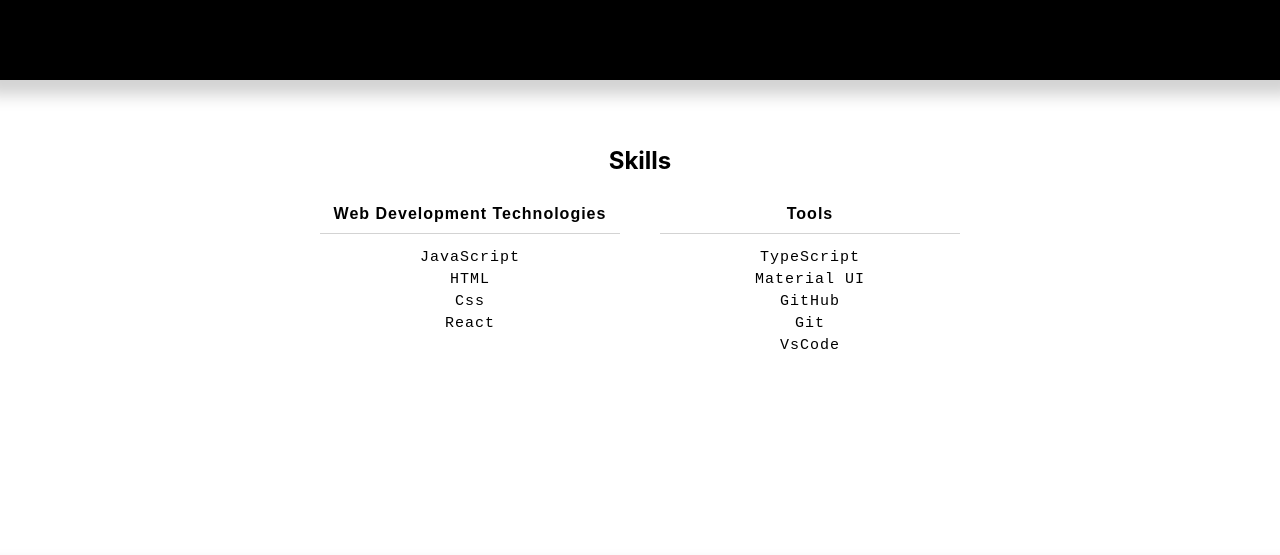
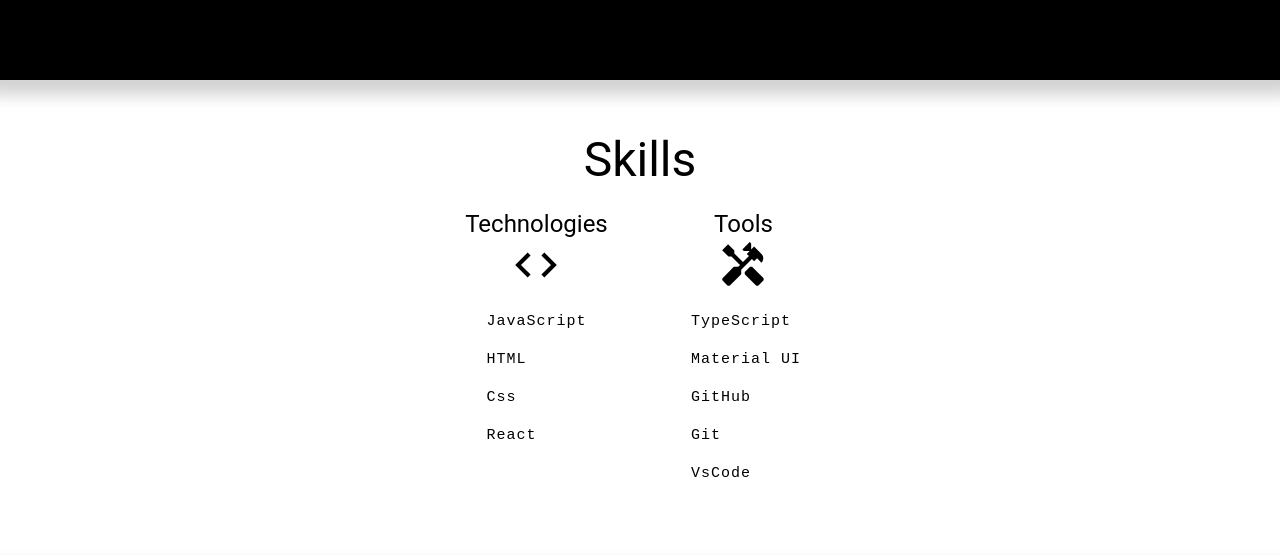
Before and after one commit to FiratSomek/Portfolio-react, a React (Create React App) app: page / in a window 1280 px wide. Shown: the part 1000-1555 px from the top of the page. Built offline with nearby package versions, Linux system fonts and the light colour scheme.

Commit message:
Update index.tsx

```diff
--- a/src/components/Skills/index.tsx
+++ b/src/components/Skills/index.tsx
@@ -1,31 +1,45 @@
 import "./styles.css";
+import { Typography, List, ListItem } from "@mui/material";
+import CodeIcon from "@mui/icons-material/Code";
+import HandymanIcon from "@mui/icons-material/Handyman";
 
 export const Skills = () => {
   return (
     <div className="skill-container">
       <div className="skill-title">
-        <h2>Skills</h2>
+        <Typography variant="h3">Skills</Typography>
       </div>
       <div className="skill-info">
         <div>
-          <h4>Web Development Technologies</h4>
-          <ul>
-            <li>JavaScript</li>
-            <li>HTML</li>
-            <li>Css</li>
-            <li>React</li>
-          </ul>
+          <Typography className="bottom-line" variant="h5">
+            Technologies
+          </Typography>
+          <CodeIcon
+            className="skill-icon"
+            sx={{ width: "50px", height: "50px" }}
+          />
+          <List>
+            <ListItem>JavaScript</ListItem>
+            <ListItem>HTML</ListItem>
+            <ListItem>Css</ListItem>
+            <ListItem>React</ListItem>
+          </List>
         </div>
         <div>
-          <h4>Tools</h4>
-
-          <ul>
-            <li>TypeScript</li>
-            <li>Material UI</li>
-            <li>GitHub</li>
-            <li>Git</li>
-            <li>VsCode</li>
-          </ul>
+          <Typography className="bottom-line" variant="h5">
+            Tools
+          </Typography>
+          <HandymanIcon
+            className="skill-icon"
+            sx={{ width: "50px", height: "50px" }}
+          />
+          <List>
+            <ListItem>TypeScript</ListItem>
+            <ListItem>Material UI</ListItem>
+            <ListItem>GitHub</ListItem>
+            <ListItem>Git</ListItem>
+            <ListItem>VsCode</ListItem>
+          </List>
         </div>
       </div>
     </div>
```
